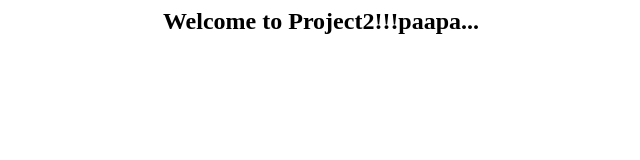
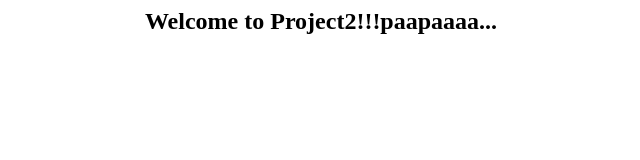
Before and after one commit to priyanka24-hash/project-2, a plain HTML site: page index.html in a window 1280 px wide. Shown: the whole page, without its empty margins (319-959 px from the left). Drawn offline with Linux system fonts and the light colour scheme.

Commit message:
Update index.html

```diff
--- a/index.html
+++ b/index.html
@@ -3,6 +3,6 @@
 <title> Priyanka </title>
 </head>
 <body style = "background-image:url('images/github3.jpg'); background-size: 100%">
-<h2 ALIGN=CENTER>Welcome to Project2!!!paapa...</h2>
+<h2 ALIGN=CENTER>Welcome to Project2!!!paapaaaa...</h2>
 </body>
 </html>
```
